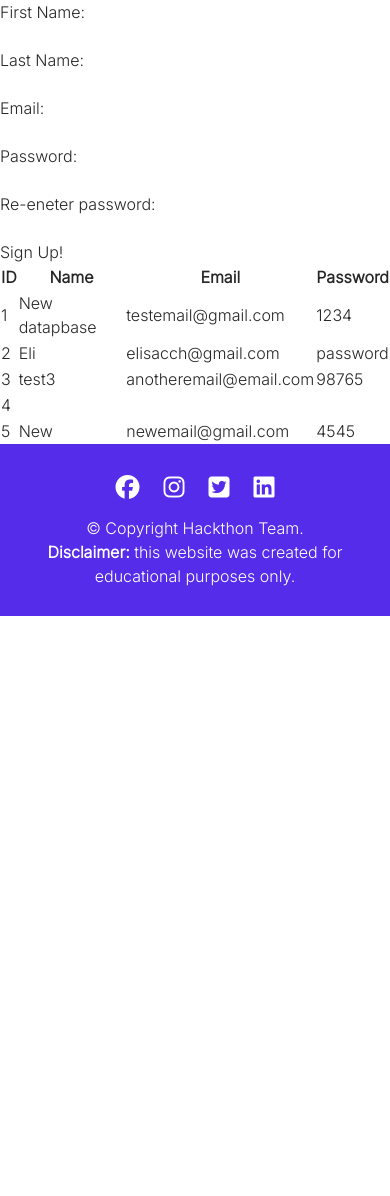
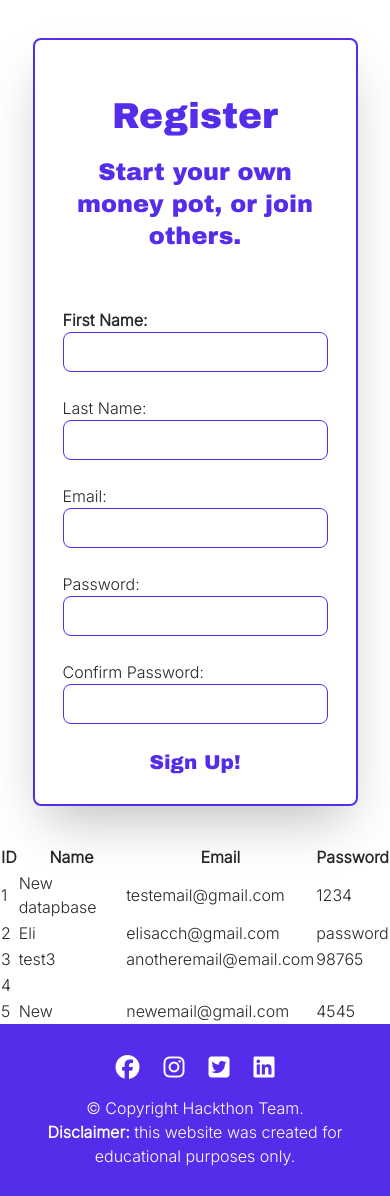
Before and after one commit to AwsSG/revfinance, a Flask app: page /signup in a window 390 px wide. Shown: the part 116-1312 px from the top of the page. Before the commit the page ends 732 px from the top, so only its background shows below. Run offline with Flask 3, Linux system fonts and the light colour scheme; data comes from the database, SQL or seed files in the repository; some libraries are stand-ins or nearby versions.

Commit message:
Style signup form for mobile and large screens

```diff
--- a/static/css/output.css
+++ b/static/css/output.css
@@ -542,6 +542,10 @@ body, p{
   position: static;
 }
 
+.m-auto{
+  margin: auto;
+}
+
 .mr-2{
   margin-right: 0.5rem;
 }
@@ -558,6 +562,14 @@ body, p{
   display: block;
 }
 
+.inline-block{
+  display: inline-block;
+}
+
+.inline{
+  display: inline;
+}
+
 .flex{
   display: flex;
 }
@@ -566,20 +578,109 @@ body, p{
   display: table;
 }
 
+.grid{
+  display: grid;
+}
+
+.h-screen{
+  height: 100vh;
+}
+
+.h-2{
+  height: 0.5rem;
+}
+
+.h-5{
+  height: 1.25rem;
+}
+
+.h-10{
+  height: 2.5rem;
+}
+
+.h-fit{
+  height: -moz-fit-content;
+  height: fit-content;
+}
+
+.max-h-fit{
+  max-height: -moz-fit-content;
+  max-height: fit-content;
+}
+
+.w-5\/6{
+  width: 83.333333%;
+}
+
+.w-full{
+  width: 100%;
+}
+
+.w-screen{
+  width: 100vw;
+}
+
 .max-w-4xl{
   max-width: 56rem;
+}
+
+.cursor-pointer{
+  cursor: pointer;
 }
 
 .items-end{
   align-items: flex-end;
 }
 
+.items-center{
+  align-items: center;
+}
+
 .justify-center{
   justify-content: center;
 }
 
+.justify-items-center{
+  justify-items: center;
+}
+
+.rounded-lg{
+  border-radius: 0.5rem;
+}
+
+.rounded{
+  border-radius: 0.25rem;
+}
+
+.rounded-2xl{
+  border-radius: 1rem;
+}
+
+.rounded-xl{
+  border-radius: 0.75rem;
+}
+
+.rounded-l{
+  border-top-left-radius: 0.25rem;
+  border-bottom-left-radius: 0.25rem;
+}
+
+.rounded-r-lg{
+  border-top-right-radius: 0.5rem;
+  border-bottom-right-radius: 0.5rem;
+}
+
 .border{
   border-width: 1px;
+}
+
+.border-2{
+  border-width: 2px;
+}
+
+.border-han-purple{
+  --tw-border-opacity: 1;
+  border-color: rgb(85 44 233 / var(--tw-border-opacity));
 }
 
 .bg-han-purple{
@@ -595,6 +696,23 @@ body, p{
   padding: 1.75rem;
 }
 
+.p-2{
+  padding: 0.5rem;
+}
+
+.p-4{
+  padding: 1rem;
+}
+
+.p-3{
+  padding: 0.75rem;
+}
+
+.py-2{
+  padding-top: 0.5rem;
+  padding-bottom: 0.5rem;
+}
+
 .pt-3{
   padding-top: 0.75rem;
 }
@@ -605,6 +723,30 @@ body, p{
 
 .pt-8{
   padding-top: 2rem;
+}
+
+.pt-2{
+  padding-top: 0.5rem;
+}
+
+.pt-4{
+  padding-top: 1rem;
+}
+
+.pt-10{
+  padding-top: 2.5rem;
+}
+
+.pt-5{
+  padding-top: 1.25rem;
+}
+
+.pb-5{
+  padding-bottom: 1.25rem;
+}
+
+.pl-5{
+  padding-left: 1.25rem;
 }
 
 .text-center{
@@ -630,6 +772,16 @@ body, p{
   line-height: 1.5rem;
 }
 
+.text-lg{
+  font-size: 1.125rem;
+  line-height: 1.75rem;
+}
+
+.text-xl{
+  font-size: 1.25rem;
+  line-height: 1.75rem;
+}
+
 .font-bold{
   font-weight: 700;
 }
@@ -639,9 +791,45 @@ body, p{
   color: rgb(255 255 255 / var(--tw-text-opacity));
 }
 
+.text-han-purple{
+  --tw-text-opacity: 1;
+  color: rgb(85 44 233 / var(--tw-text-opacity));
+}
+
+.text-fluorescent-blue{
+  --tw-text-opacity: 1;
+  color: rgb(68 229 231 / var(--tw-text-opacity));
+}
+
+.shadow-lg{
+  --tw-shadow: 0 10px 15px -3px rgb(0 0 0 / 0.1), 0 4px 6px -4px rgb(0 0 0 / 0.1);
+  --tw-shadow-colored: 0 10px 15px -3px var(--tw-shadow-color), 0 4px 6px -4px var(--tw-shadow-color);
+  box-shadow: var(--tw-ring-offset-shadow, 0 0 #0000), var(--tw-ring-shadow, 0 0 #0000), var(--tw-shadow);
+}
+
+.shadow-2xl{
+  --tw-shadow: 0 25px 50px -12px rgb(0 0 0 / 0.25);
+  --tw-shadow-colored: 0 25px 50px -12px var(--tw-shadow-color);
+  box-shadow: var(--tw-ring-offset-shadow, 0 0 #0000), var(--tw-ring-shadow, 0 0 #0000), var(--tw-shadow);
+}
+
+.shadow-han-purple{
+  --tw-shadow-color: #552CE9;
+  --tw-shadow: var(--tw-shadow-colored);
+}
+
+.first-line\:border::first-line{
+  border-width: 1px;
+}
+
 .hover\:text-fluorescent-blue:hover{
   --tw-text-opacity: 1;
   color: rgb(68 229 231 / var(--tw-text-opacity));
+}
+
+.active\:border-fluorescent-blue:active{
+  --tw-border-opacity: 1;
+  border-color: rgb(68 229 231 / var(--tw-border-opacity));
 }
 
 @media (min-width: 768px){
@@ -657,6 +845,10 @@ body, p{
     display: flex;
   }
 
+  .md\:w-1\/2{
+    width: 50%;
+  }
+
   .md\:p-7{
     padding: 1.75rem;
   }
@@ -668,8 +860,18 @@ body, p{
 }
 
 @media (min-width: 1024px){
+  .lg\:w-1\/4{
+    width: 25%;
+  }
+
   .lg\:text-5xl{
     font-size: 3rem;
     line-height: 1;
   }
 }
+
+@media (min-width: 1536px){
+  .\32xl\:w-1\/4{
+    width: 25%;
+  }
+}
--- a/templates/signup.html
+++ b/templates/signup.html
@@ -1,26 +1,49 @@
 {% extends "base.html" %}
 {% block content %}
 
-<div class="form">
+
+<div class="flex h-screen w-screen justify-center items-center">
+    <div class="form w-5/6 p-4 m-auto border-2 rounded-lg border-han-purple shadow-2xl md:w-1/2 2xl:w-1/4">
+
+        <h1 class="pt-10 block">Register</h1>
+        <h2 class="p-5 text-center">Start your own money pot, or join others.</h2>
 
         <form id="signUp" action="signup" method="POST">
+
+            <div class="p-3">
                 <p id="errorMsg">
                 {% if error != None %}
                 {{ error }}
                 {% endif %}
                 </p>
-        <label for="fName">First Name:</label><br>
-        <input type="text" id="fName" name="fName"><br>
+            </div>
+
+            <div class="p-3">
+                <label for="fName" class="font-bold">First Name:</label><br>
+                <input type="text" id="fName" name="fName" class="w-full h-10 pl-5 border rounded-lg border-han-purple"><br>
+            </div>
+            <div class="p-3">
                 <label for="lName">Last Name:</label><br>
-        <input type="text" id="lName" name="lName"><br>
+                <input type="text" id="lName" name="lName" class="w-full h-10 pl-5 border rounded-lg border-han-purple"><br>
+            </div>
+            <div class="p-3">
                 <label for="email">Email:</label><br>
-        <input type="email" id="email" name="email"><br>
+                <input type="email" id="email" name="email" class="w-full h-10 pl-5 border rounded-lg border-han-purple"><br>
+            </div>
+            <div class="p-3">
                 <label for="password">Password:</label><br>
-        <input type="password" id="password" name="password"><br>
-        <label for="checkPassword">Re-eneter password:</label><br>
-        <input type="password" id="checkPassword" name="checkPassword"><br>
-        <input type="submit" value="Sign Up!">
+                <input type="password" id="password" name="password" class="w-full h-10 pl-5 border rounded-lg border-han-purple"><br>
+            </div>
+            <div class="p-3">
+                <label for="checkPassword">Confirm Password:</label><br>
+                <input type="password" id="checkPassword" name="checkPassword" class="w-full h-10 pl-5 border rounded-lg border-han-purple"><br>
+            </div>
+            <div class="p-3 text-center text-xl font-archivo-black text-han-purple hover:text-fluorescent-blue">
+                <input type="submit" value="Sign Up!" class="cursor-pointer">
+            </div>
+
         </form>
+    </div>
 </div>
 
 <!-- This div is to be deleted, it is just to display the users -->
```
Lines whose indentation alone changed are shown as unchanged.
